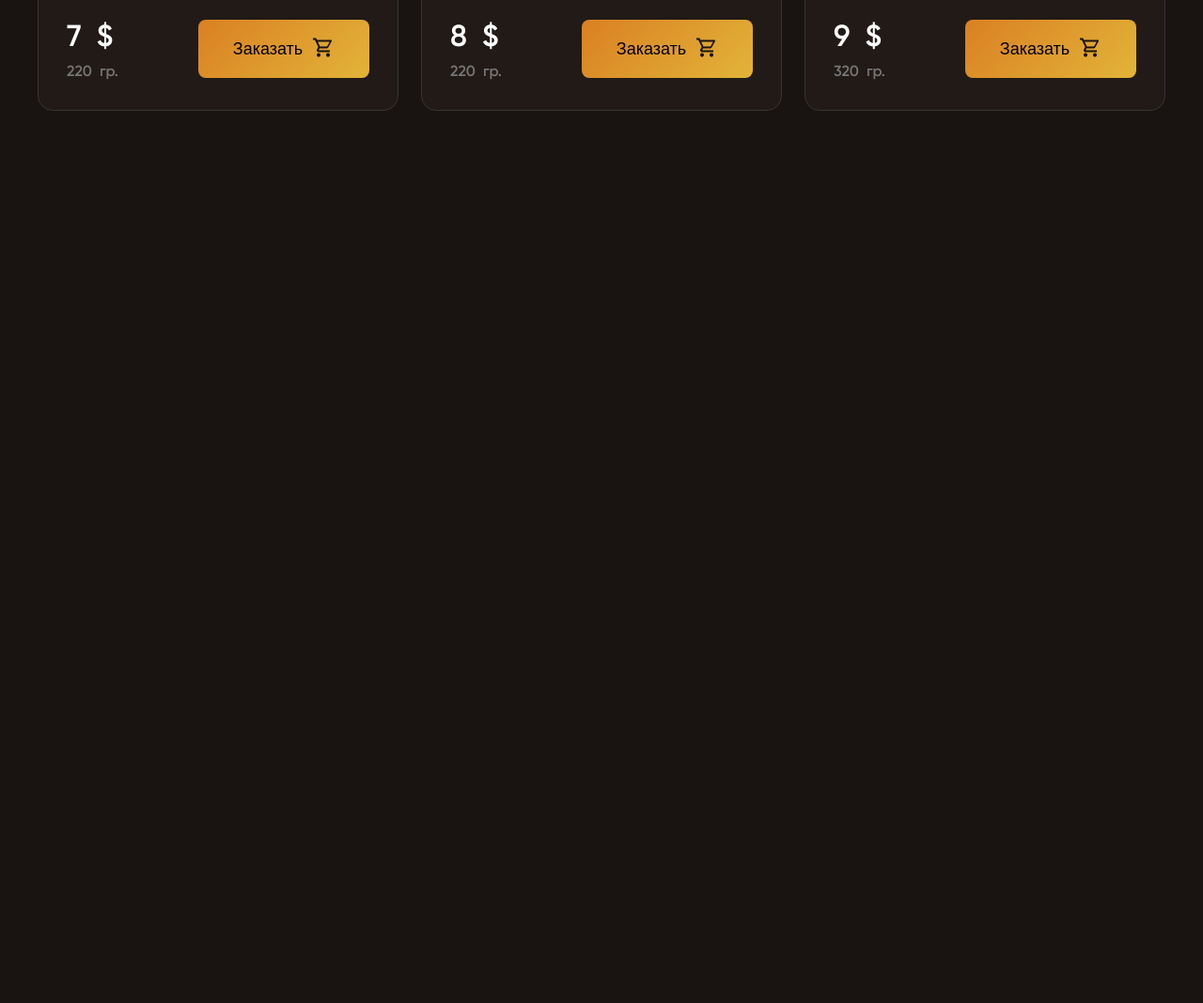
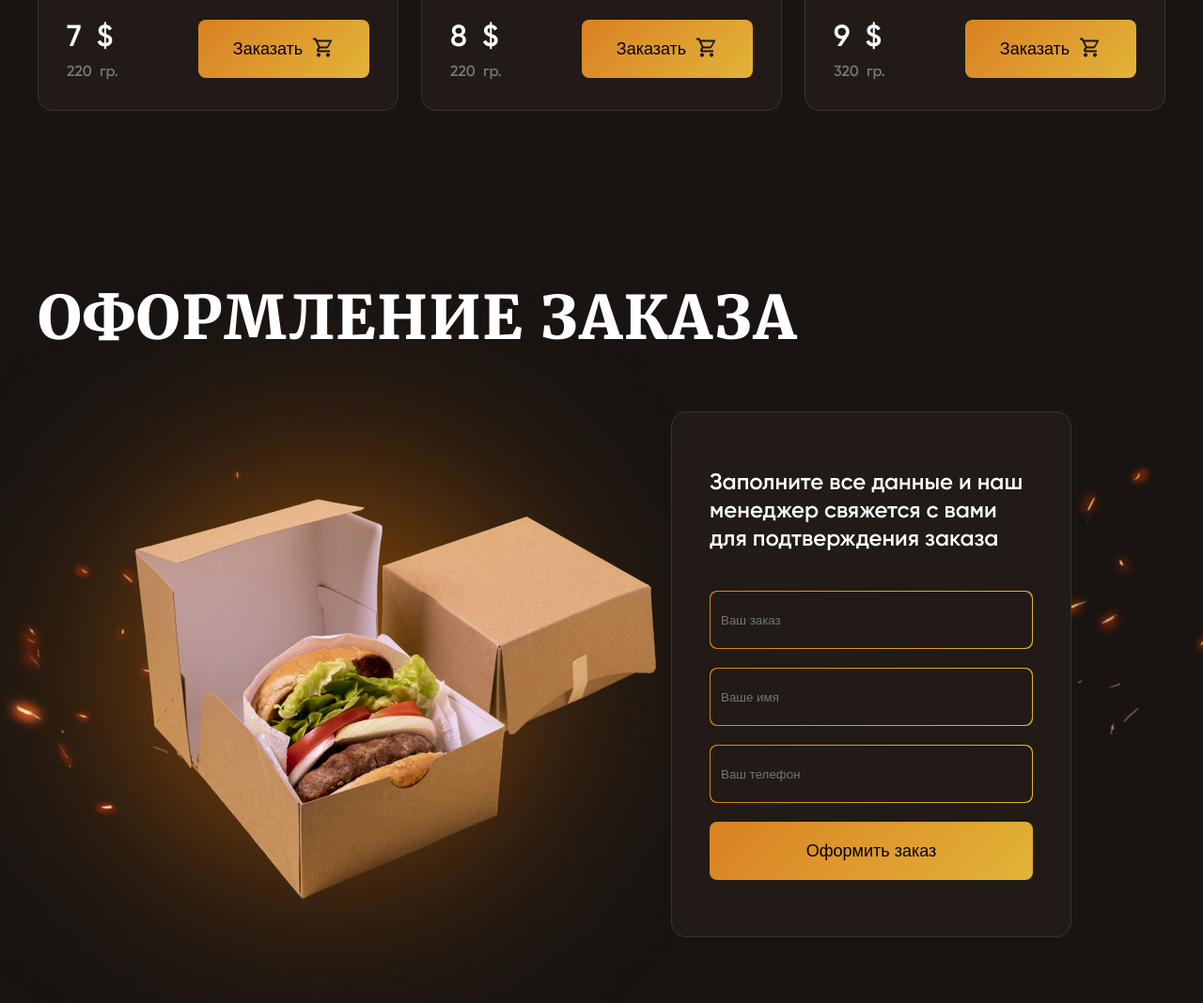
Before and after one commit to Belkins18/burger-landing, a website built with webpack: page src/template.html in a window 1280 px wide. Shown: the part 2868-3936 px from the top of the page at 94% size. Before the commit the page ends 3166 px from the top, so only its background shows below. Built offline with nearby package versions, Linux system fonts and the light colour scheme; files whose address does not match are found by name.

Commit message:
feat: section order

```diff
--- a/src/styles/components/index.scss
+++ b/src/styles/components/index.scss
@@ -1,3 +1,4 @@
+@import './order.scss';
 @import './products.scss';
 @import './why.scss';
 @import './header.scss';
--- /dev/null
+++ b/src/styles/components/order.scss
@@ -0,0 +1,56 @@
+.order {
+	background: url(@/images/order_bg.png) no-repeat top center ;
+	padding-bottom: 180px;
+	overflow: hidden;
+	&__container {
+		position: relative;
+	}
+	&__image {
+		position: absolute;
+		top: 0;
+		right: calc(100% - 764px);
+		z-index: -1;
+	}
+	* + &__form {
+		margin-top: 60px;
+	}
+}
+
+.order-form {
+		max-width: 426px;
+		padding: 60px 40px;
+		border-radius: 16px;
+		border: 1px solid $color-dark-grey;
+		background: $color-cards;
+		margin-left: 674px;
+		&__title {
+			@extend p
+		}
+		&__inputs {
+			display: flex;
+			flex-direction: column;
+			gap: 20px;
+		}
+		&__input {
+			display: flex;
+			align-items: center;
+			justify-content: center;
+			width: 100%;
+			height: 62px;
+			border-radius: 8px;
+			background: linear-gradient(95.61deg, #DA8023 0%, #E2b438 100%);
+			input {
+				padding: 10px;
+				background-color: #211A16;
+				border-radius: 8px;
+				width: calc(100% - 2px);
+				height: calc(100% - 2px);
+				border: 1px solid transparent;
+				outline: none;
+				color: $color-light;
+			}
+		}
+		* + &__inputs {
+			margin-top: 40px;
+		}
+}
--- a/src/template.html
+++ b/src/template.html
@@ -102,7 +102,7 @@
   </section>
 
   <section class="products">
-    <div class="container">
+    <div class="container products__container">
       <h2 class="products__title">выберите свой бургер</h2>
       <ul class="products__list card-list">
         <li class="card-list__item">
@@ -307,6 +307,34 @@
       </ul>
     </div>
   </section>
+
+  <section class="order">
+    <div class="container order__container">
+      <h2 class="order__title">оформление заказа</h2>
+      <img src="assets/images/order_image.png" alt="" class="order__image">
+
+      <div class="order__form order-form">
+        <div class="order-form__title">
+          Заполните все данные и наш менеджер свяжется с вами для подтверждения заказа
+        </div>
+        <div class="order-form__inputs">
+          <div class="order-form__input">
+            <input type="text" placeholder="Ваш заказ"/>
+          </div>
+          <div class="order-form__input">
+            <input type="text" placeholder="Ваше имя"/>
+          </div>
+          <div class="order-form__input">
+            <input type="text" placeholder="Ваш телефон"/>
+          </div>
+
+          <button class="button">
+            <span>Оформить заказ</span>
+          </button>
+        </div>
+      </div>
+    </div>
+  </section>
 </body>
 
 </html>
```
Also changed, not shown: src/images/order_bg.png (added), src/images/order_image.png (added).
